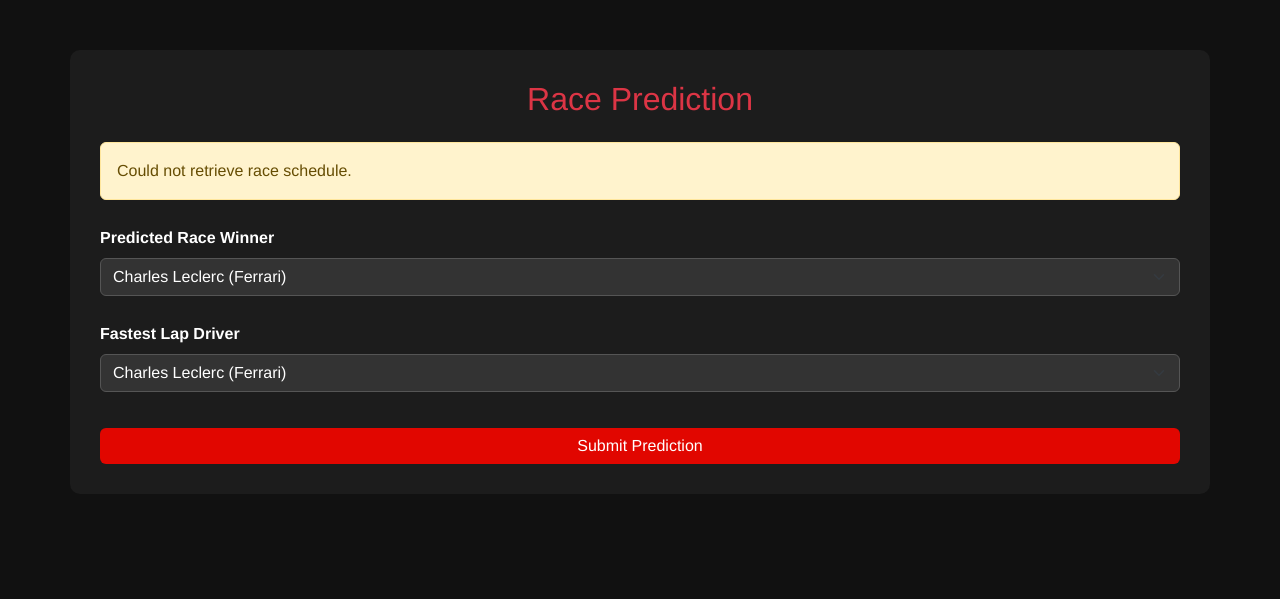
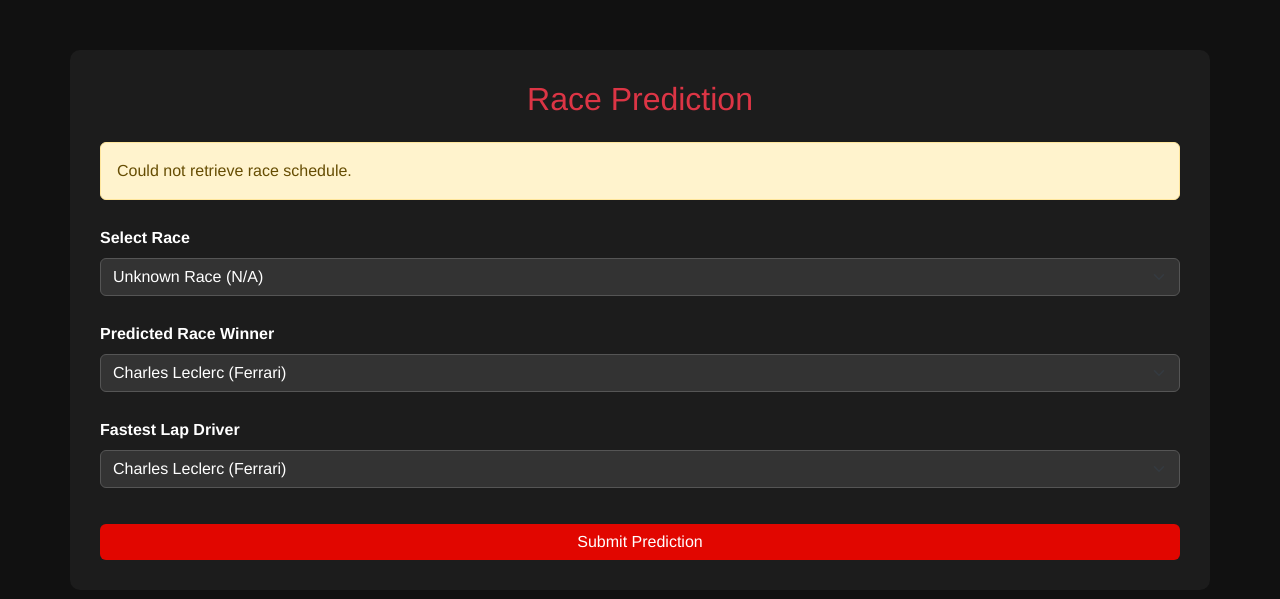
Before and after one commit to MomobamiKiraly/CITS5505-Group29-Project, a Flask app: page /upload in a window 1280 px wide. Shown: the top 599 px of the page. Run offline with Flask 3, Linux system fonts and the light colour scheme; the visitor is signed in with stand-in values (Sample User, id 1); data that the repository does not hold is empty; some libraries are stand-ins or nearby versions.

Commit message:
Update upload.html to include upcoming races

```diff
--- a/app/templates/upload.html
+++ b/app/templates/upload.html
@@ -22,7 +22,14 @@
 
         <form method="POST" action="{{ url_for('main.upload') }}">
             {{ form.hidden_tag() }}
-
+            <div class="mb-3">
+                <label for="race_name" class="form-label">Select Race</label>
+                <select class="form-select" id="race_name" name="race_name">
+                    {% for race in upcoming_races %}
+                    <option value="{{ race.raceName }}">{{ race.raceName }} ({{ race.date }})</option>
+                    {% endfor %}
+                </select>
+            </div>
             <div class="mb-3">
                 {{ form.predicted_winner.label(class="form-label") }}
                 {{ form.predicted_winner(class="form-select", id="predicted_winner") }}
```
